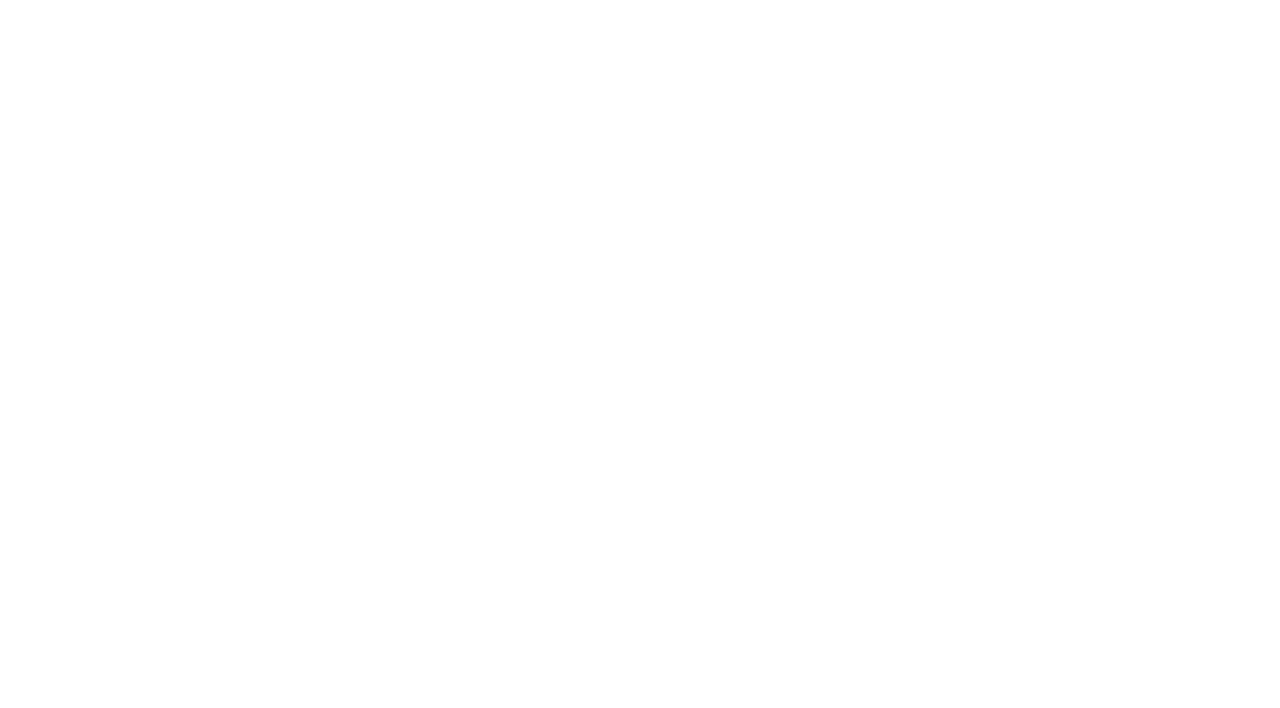
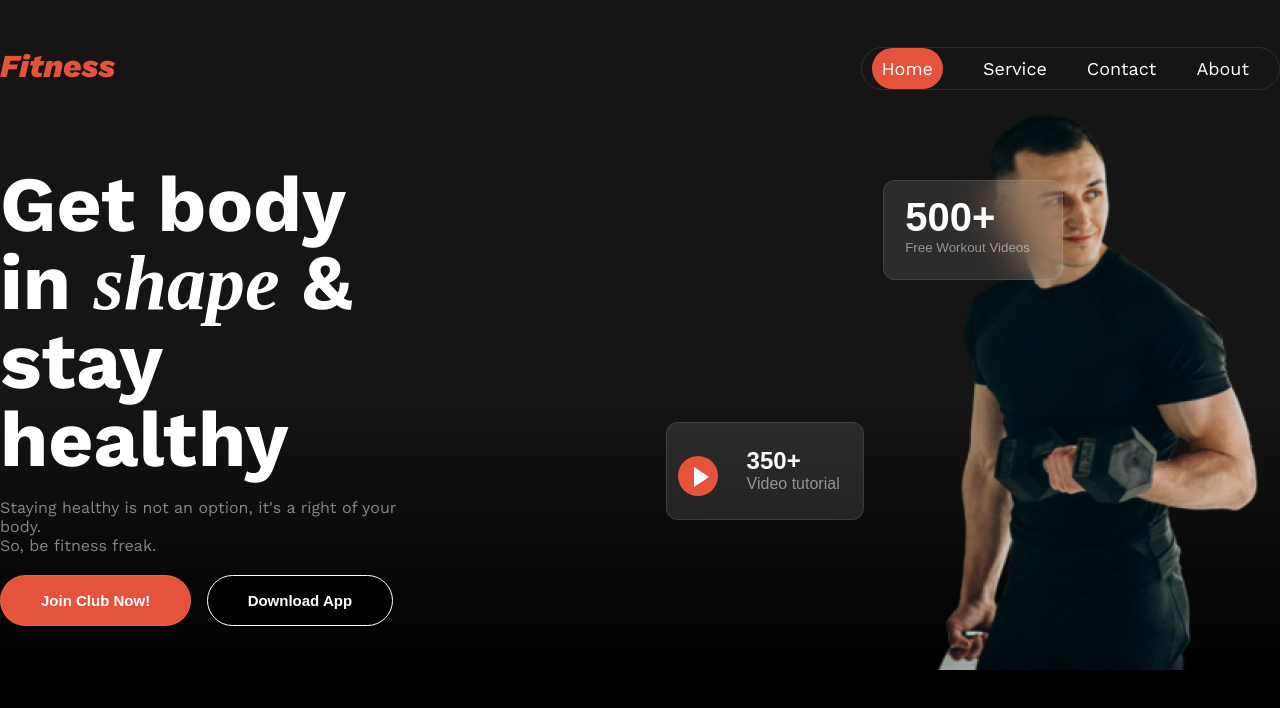
Before and after one commit to modasserahmed17/sec-assign-gym, a plain HTML site: page index.html in a window 1280 px wide. Drawn offline with nearby package versions, Linux system fonts and the light colour scheme; a web font is replaced by a local one.

Commit message:
added the first page

```diff
--- a/index.html
+++ b/index.html
@@ -4,10 +4,46 @@
       <meta charset="UTF-8">
       <meta name="viewport" content="width=device-width, initial-scale=1.0">
       <title>Fitness</title>
+      <link rel="stylesheet" href="style/style.css">
+      <link href="https://fonts.cdnfonts.com/css/miama" rel="stylesheet">
+
 </head>
-<body>
-      <header>
-
+<body class="black work-sans-font">
+      <header class="color-grad">
+          <nav class="nav-bar display-flex">
+            <h3 class="brand orange">Fitness</h3>
+            <ul class="bd-rd display-flex">
+               <li class="nav-items"><a href="" class="nav-links text-white home">Home</a></li>
+               <li class="nav-items"><a href="" class="nav-links text-white">Service</a></li>
+               <li class="nav-items"><a href="" class="nav-links text-white">Contact</a></li>
+               <li class="nav-items"><a href="" class="nav-links text-white">About</a></li>
+            </ul>
+            <div class="ham"><i class="fa-solid fa-bars"></i></div>
+          </nav>
+          <div class="banner">
+            <div class="banner-con">
+                  <h1 class="text-white">Get body in <span  class="shape">shape</span> & stay healthy</h1>
+                  <p class="text-gray para">Staying healthy is not an option, it's a right of your body. <br>So, be fitness freak.</p>
+                <div>
+                  <button class="btn-join text-white">Join Club Now!</button>
+                  <button class="btn-down text-white">Download App</button>
+                </div>
+                <button class="card-1">
+                  <span class="text-white three">350+</span>
+                  <br>
+                  <span class="text-gray video">Video tutorial</span>
+                </button>
+                <div class="ball">
+                  <div class="triangle"></div>
+                </div>
+                <button class="card-2">
+                  <span class="text-white five">500+</span>
+                  <br>
+                  <span class="text-gray">Free Workout Videos</span>
+                </button>
+            </div>
+                <img src="images/Images 2.png" alt="">
+          </div>
       </header>
       <main>
 
--- /dev/null
+++ b/style/style.css
@@ -0,0 +1,199 @@
+@import url('https://fonts.googleapis.com/css2?family=Work+Sans:ital,wght@0,100..900;1,100..900&display=swap');
+.work-sans-font {
+    font-family: "Work Sans", sans-serif;
+    font-optical-sizing: auto;
+    font-weight: 400;
+    font-style: normal;
+    }
+
+
+*{
+  padding: 0px;
+  margin: 0;
+}
+.display-flex{
+  display: flex;
+}
+.text-white{
+  color: rgb(255, 255, 255);
+}
+.orange{
+  color: rgb(230, 83, 60);
+}
+.black{
+  background-color: black;
+}
+    /*header*/
+.brand{
+  font-style: italic;
+  font-weight: 800;
+  font-size: 2rem;
+}
+.brand, .bd-rd{
+  margin-top: 47px;
+}
+.nav-items{
+  list-style: none;
+  margin: 0px 20px 0 0;
+  padding: 10px;
+  font-size: 18px;
+  font-weight: 400;
+}
+.nav-links{
+  text-decoration: none;
+}
+.nav-bar{
+  justify-content: space-between;
+
+}
+.color-grad{
+  background: rgb(0,0,0);
+  background: linear-gradient(180deg, rgb(22, 21, 21) 40%, rgb(22, 21, 21) 50%, rgb(22, 21, 21) 60%, rgba(0,0,0,1) 100%);
+}
+.nav-bar, .banner{
+  max-width: 1440px;
+  margin: 0% auto;
+
+}
+.bd-rd{
+  align-items: center;
+  box-sizing: border-box;
+  border: 1px solid rgba(255, 255, 255, 0.1);
+  border-radius: 39px;
+  padding: 0px;
+}
+.home{
+  box-sizing: border-box;
+  padding: 10px;
+  border-radius: 46px;
+  background: rgb(230, 83, 60);
+}
+
+/* banner */
+
+.text-gray{
+  color: rgba(255, 255, 255, 0.5);
+}
+.banner{
+  display: flex;
+  justify-content: space-between;
+}
+.banner-con{
+  max-width: 520px;
+  margin: 75px 500px 40px 0px;
+}
+h1{
+  font-size: 78px;
+  font-weight: 900px;
+  line-height: 100%;
+}
+.shape{
+  font-style: italic;
+  font-weight: 400px;
+  font-family: 'Miama';
+}
+.para{
+  font-weight: 400px;
+  font-size: 16px;
+  margin-top: 20px;
+}
+.btn-join{
+  font-size: 15px;
+  font-weight: 600;
+  border: 1px solid rgba(255, 255, 255, 0.1);
+  padding: 10px;
+  border-radius: 46px;
+  background: rgb(230, 83, 60);
+  padding: 16px 40px 16px 40px;
+  margin: 20px 10px 0 0;
+}
+.btn-down{
+  font-size: 15px;
+  font-weight: 600;
+  border: 1px solid rgb(255, 255, 255);
+  padding: 10px;
+  border-radius: 46px;
+  background: black;
+  padding: 16px 40px 16px 40px;
+  margin: 20px 10px 0 0;
+}
+
+.card-2{
+  padding: 10px 21px 20px 21px;
+  text-align: left;
+  box-sizing: border-box;
+  border: 1px solid rgba(255, 255, 255, 0.1);
+  border-radius: 12px;
+  backdrop-filter: blur(20px);
+  background: rgba(255, 255, 255, 0.1);
+  margin-left: 69%;
+  width: 180px;
+  height: 100px;
+  position: absolute;
+  bottom: 0%;
+  bottom: 65%;
+}
+.five{
+  font-size: 2.5rem;
+  font-weight: 900;
+}
+.card-1{
+  padding: 8px 21px 10px 80px;
+  text-align: left;
+  box-sizing: border-box;
+  border: 1px solid rgba(255, 255, 255, 0.1);
+  border-radius: 12px;
+  backdrop-filter: blur(20px);
+  background: rgba(255, 255, 255, 0.1);
+  margin-left: 52%;
+  width: 198px;
+  height: 98px;
+  position: absolute;
+  bottom: 0%;
+  bottom: 35%;
+}
+.three{
+  font-size: 1.5rem;
+  font-weight: 900;
+}
+.video{
+  font-size: 1rem;
+  font-weight: 400;
+}
+.ball{
+  height: 40px;
+  width: 40px;
+  border-radius: 50%;
+  background: rgb(230, 83, 60);
+  margin-left: 53%;
+  position: absolute;
+  bottom: 0%;
+  bottom: 38%;
+}
+.triangle{
+  width: 0px;
+  height: 0px;
+	border-top: 10px solid transparent;
+	border-left: 15px solid #ffffff;
+	border-bottom: 10px solid transparent;
+  position: absolute;
+  margin-left: 40%;
+  bottom: 22%;
+}
+.ham{
+  display: none;
+}
+/* responsive media query */
+@media screen and (max-width: 576px) {
+  .nav-items{
+    display: none;
+  }
+  .ham{
+    display: block;
+
+  }
+  .ham i{
+    font-size: 26px;
+    color: #ffffff;
+  }
+}
```
